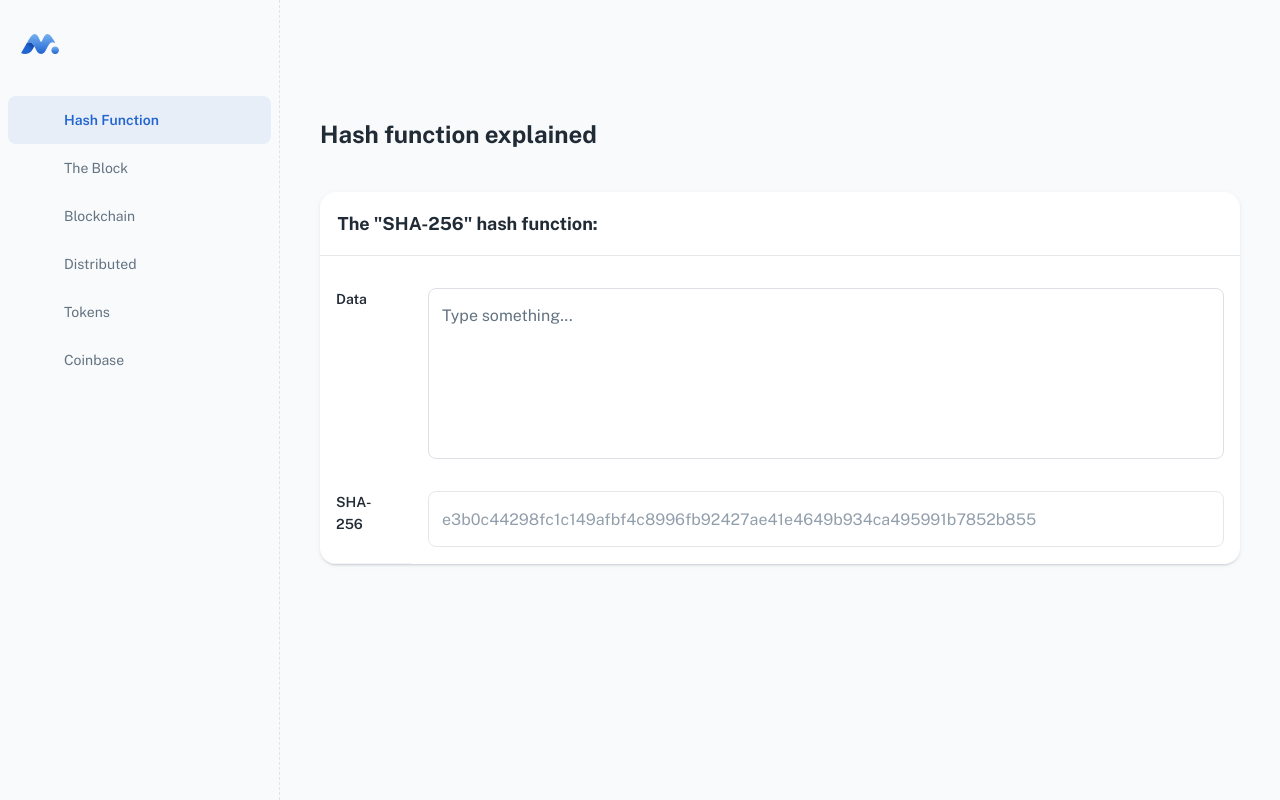
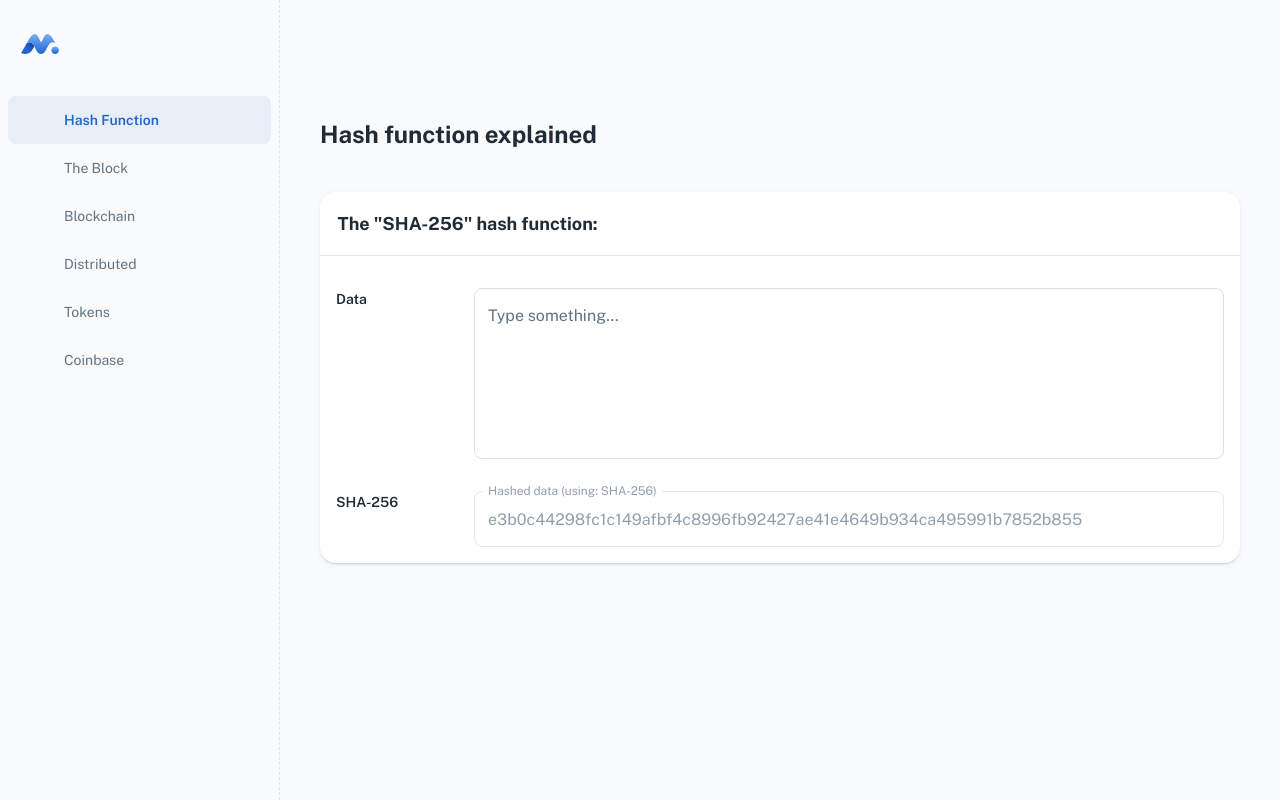
Before and after one commit to jorgeiglopez/blockchain-visual, a React (Create React App) app: page /main/hash in a window 1280 px wide. Built offline with nearby package versions, Linux system fonts and the light colour scheme; some icons are missing; a web font is replaced by a local one.

Commit message:
Added Table and Row wrappers to avoid repetition.

```diff
--- /dev/null
+++ b/src/components/Row.js
@@ -0,0 +1,19 @@
+import React from 'react';
+import { TableCell, TableRow, TextField, Typography } from '@mui/material';
+
+const Row = ({ leftTitle, textFieldsProps }) => {
+  return (
+    <TableRow>
+      <TableCell style={{ verticalAlign: 'top', borderBottom: 'none' }}>
+        <Typography variant='subtitle2' gutterBottom>
+          {leftTitle}
+        </Typography>
+      </TableCell>
+      <TableCell style={{ verticalAlign: 'top', borderBottom: 'none' }}>
+        <TextField fullWidth={true} variant={'outlined'} {...textFieldsProps} />
+      </TableCell>
+    </TableRow>
+  );
+};
+
+export default Row;
--- /dev/null
+++ b/src/components/Table.js
@@ -0,0 +1,19 @@
+import React from 'react';
+import { Table, TableBody } from '@mui/material';
+import Row from './Row';
+
+const TableWrapper = ({ rows }) => {
+  const MappedRows = rows && rows.length > 0 ? rows.map(row => <Row key={row.leftTitle} {...row}/>) : null;
+
+  return <Table>
+    <colgroup>
+      <col style={{ width: '15%' }} />
+      <col style={{ width: '85%' }} />
+    </colgroup>
+    <TableBody>
+      {MappedRows}
+    </TableBody>
+  </Table>;
+};
+
+export default TableWrapper;
--- a/src/sections/@main/hash/HashBlock.js
+++ b/src/sections/@main/hash/HashBlock.js
@@ -1,6 +1,8 @@
-import { Card, CardHeader, Divider, Table, TableBody, TableCell, TableRow, TextField, Typography } from '@mui/material';
+import { Card, CardHeader, Divider} from '@mui/material';
 import React, { useState, useEffect } from 'react';
 import { sha256 } from '../../../utils/crypto';
+import Row from '../../../components/Row';
+import TableWrapper from '../../../components/Table';
 
 
 const HashBlock = () => {
@@ -8,50 +10,37 @@ const HashBlock = () => {
   const [hashed, setHashed] = useState('');
   useEffect(() => {
     sha256(input).then(val => setHashed(val));
-  }, [input])
+  }, [input]);
+
+  const dataRow = {
+    leftTitle: 'Data',
+    textFieldsProps: {
+      label: 'Type something...',
+      multiline: true,
+      rows: 6,
+      value: input,
+      onChange: (e) => setInput(e.target.value)
+    },
+  };
+
+  const hashRow = {
+    leftTitle: 'SHA-256',
+    textFieldsProps: {
+      label: 'Hashed data (using: SHA-256)',
+      disabled: true,
+      value: hashed,
+    },
+  };
+
 
   return (
     <Card>
       <CardHeader title={"The \"SHA-256\" hash function:"} style={{ padding: '1.1em' }} />
       <Divider style={{ marginBottom: '1em' }} />
-      <Table>
-        <colgroup>
-          <col style={{ width: '10%' }} />
-          <col style={{ width: '90%' }} />
-        </colgroup>
-        <TableBody>
-          <TableRow>
-            <TableCell style={{ verticalAlign: 'top', borderBottom: 'none' }}>
-              <Typography variant='subtitle2' gutterBottom>Data</Typography>
-            </TableCell>
-            <TableCell style={{ verticalAlign: 'top', borderBottom: 'none' }}>
-              <TextField
-                id='data-outlined'
-                title='Data'
-                label='Type something...'
-                variant='outlined'
-                multiline rows={6}
-                fullWidth={true}
-                onChange={(e) => setInput(e.target.value)}
-                value={input} />
-            </TableCell>
-          </TableRow>
-          <TableRow>
-            <TableCell style={{ verticalAlign: 'top' }}>
-              <Typography variant='subtitle2' gutterBottom>SHA-256</Typography>
-            </TableCell>
-            <TableCell style={{ verticalAlign: 'top', borderBottom: 'none' }}>
-              <TextField
-                id='disabled-sha256'
-                disabled
-                title='SHA-256'
-                variant='outlined'
-                fullWidth={true}
-                value={hashed} />
-            </TableCell>
-          </TableRow>
-        </TableBody>
-      </Table>
+      <TableWrapper rows={[dataRow, hashRow]}>
+          <Row {...dataRow}/>
+          <Row {...hashRow}/>
+      </TableWrapper>
     </Card>
   );
 };
```
